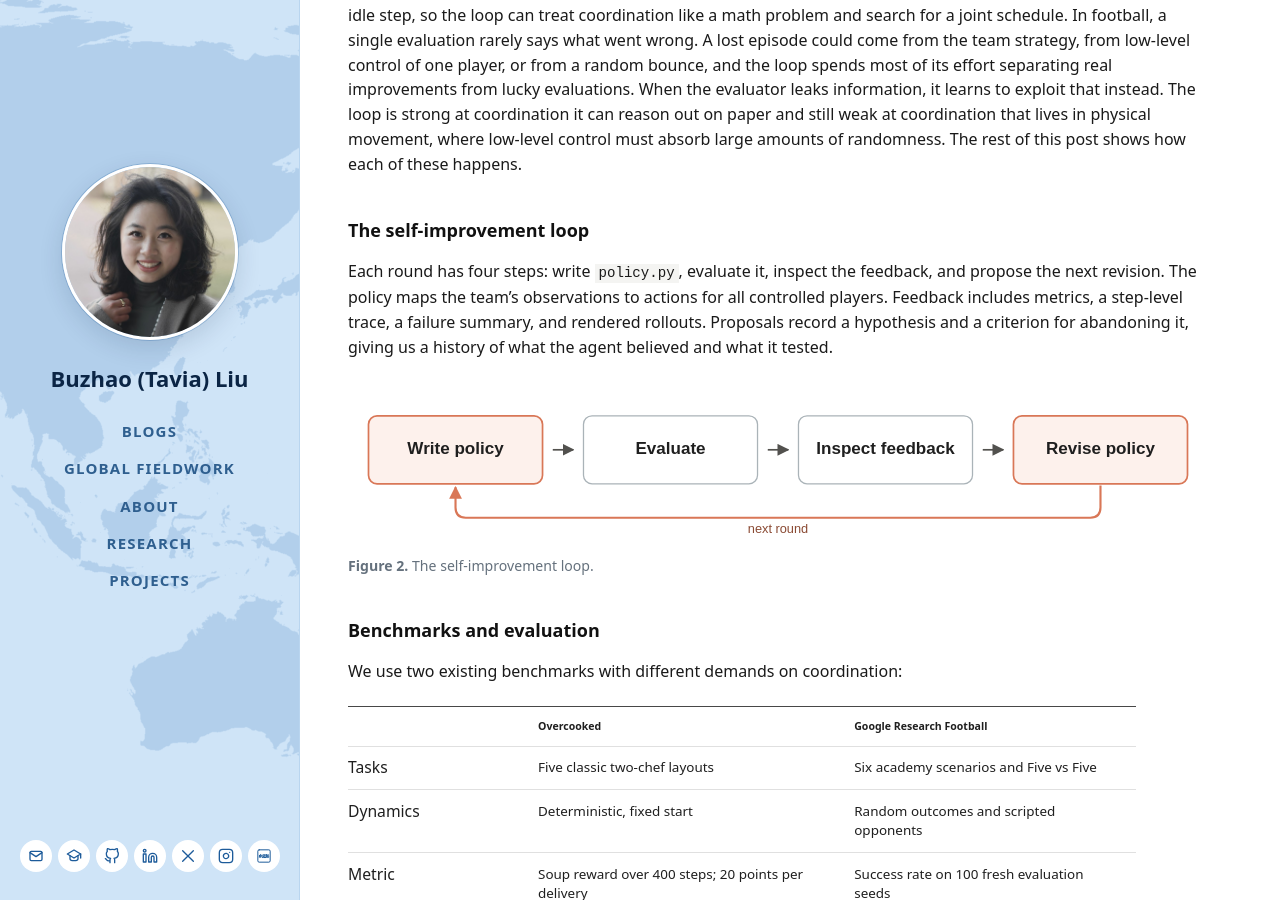
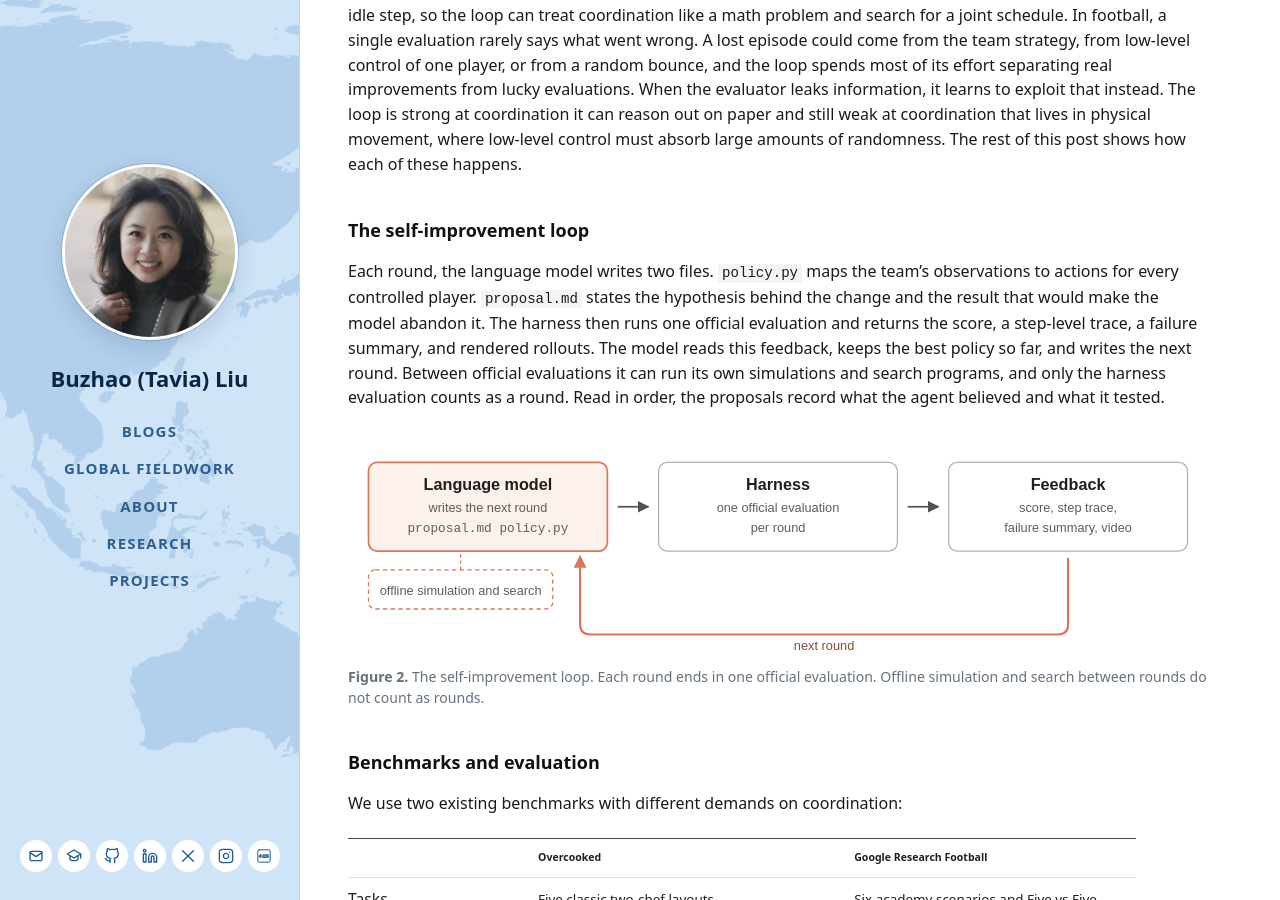
Before and after one commit to tavia-liu/tavia-liu.github.io, a Jekyll site: the page built from _posts/2026-10-31-self-improving-code-as-policies.md, in a window 1280 px wide and 900 px high, scrolled down 1055 px. Built offline with Jekyll 4.4.1, drawn with Linux system fonts in a browser that asks for light colours.

Commit message:
Rewrite loop section and redraw Figure 2

```diff
--- a/_posts/2026-10-31-self-improving-code-as-policies.md
+++ b/_posts/2026-10-31-self-improving-code-as-policies.md
@@ -39,11 +39,11 @@ The gap comes from the feedback each game returns. In the kitchen, a failed roll
 
 ## The self-improvement loop
 
-Each round has four steps: write `policy.py`, evaluate it, inspect the feedback, and propose the next revision. The policy maps the team's observations to actions for all controlled players. Feedback includes metrics, a step-level trace, a failure summary, and rendered rollouts. Proposals record a hypothesis and a criterion for abandoning it, giving us a history of what the agent believed and what it tested.
+Each round, the language model writes two files. `policy.py` maps the team's observations to actions for every controlled player. `proposal.md` states the hypothesis behind the change and the result that would make the model abandon it. The harness then runs one official evaluation and returns the score, a step-level trace, a failure summary, and rendered rollouts. The model reads this feedback, keeps the best policy so far, and writes the next round. Between official evaluations it can run its own simulations and search programs, and only the harness evaluation counts as a round. Read in order, the proposals record what the agent believed and what it tested.
 
 <figure style="margin: 2rem 0; max-width: 100%;">
-  <img src="{{ '/assets/img/research/rsi-loop.svg' | relative_url }}?v=20261031-loop2" alt="The language model writes a team policy, evaluates it, reads scores and rollout traces, and revises the policy." style="display: block; width: 100%; height: auto;">
-  <figcaption style="margin-top: .65rem; color: #65717d; font-size: .88rem; line-height: 1.5;"><strong>Figure 2.</strong> The self-improvement loop.</figcaption>
+  <img src="{{ '/assets/img/research/rsi-loop.svg' | relative_url }}?v=20261031-loop3" alt="The language model writes proposal.md and policy.py, the harness runs one official evaluation, and the score, trace, failure summary, and video return to the model for the next round. Offline simulation and search sit inside the model step." style="display: block; width: 100%; height: auto;">
+  <figcaption style="margin-top: .65rem; color: #65717d; font-size: .88rem; line-height: 1.5;"><strong>Figure 2.</strong> The self-improvement loop. Each round ends in one official evaluation. Offline simulation and search between rounds do not count as rounds.</figcaption>
 </figure>
 
 ## Benchmarks and evaluation
```
Also changed, not shown: assets/img/research/rsi-loop.svg.
